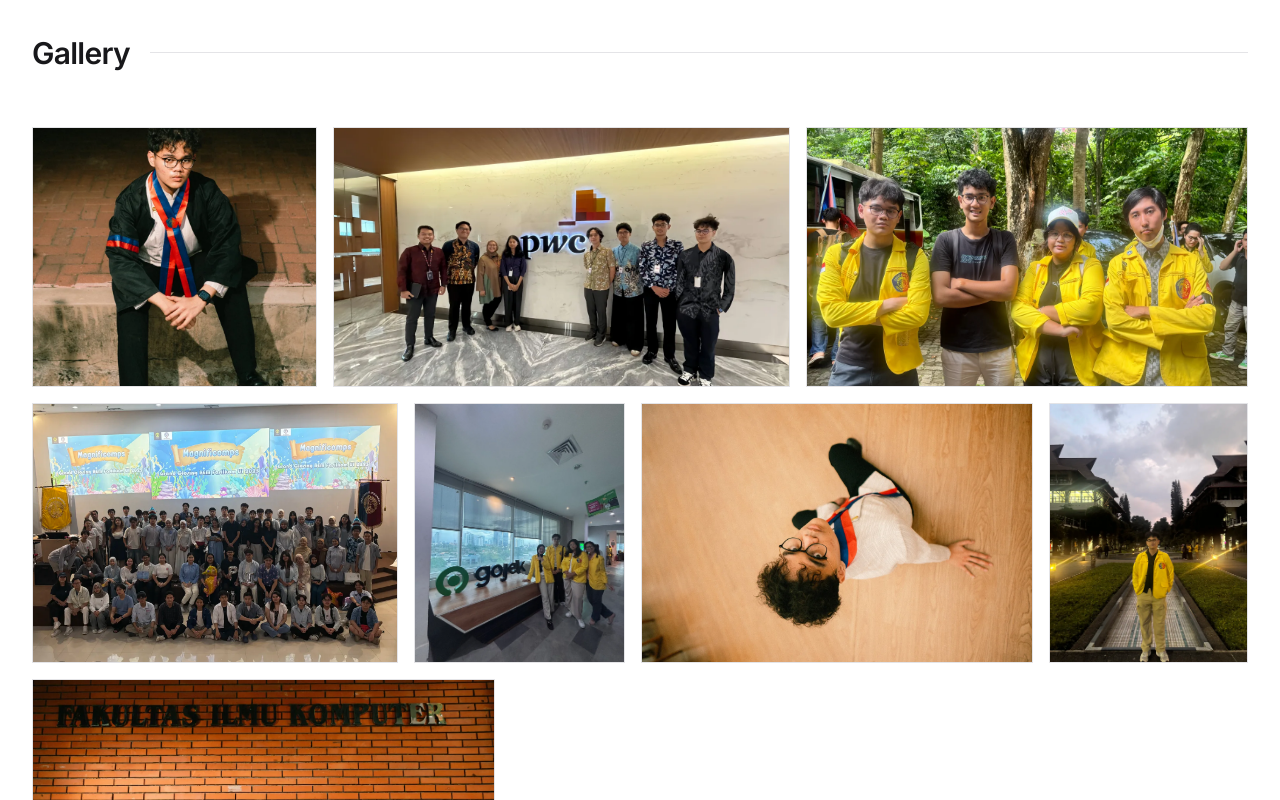
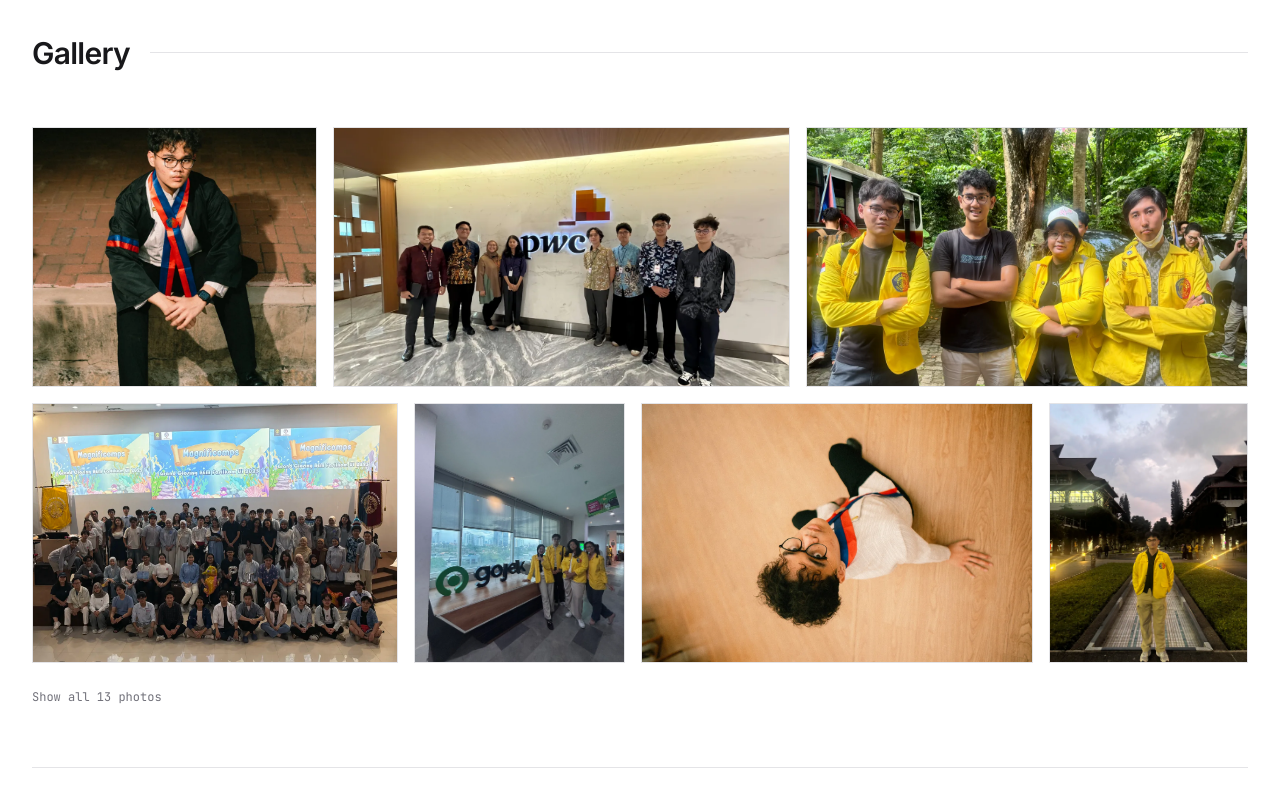
Before and after one commit to wahyuhiddayat/wahyuht, a Next.js app: page / in a window 1280 px wide. Shown: the part 5440-6240 px from the top of the page. Built offline with nearby package versions, Linux system fonts and the light colour scheme.

Commit message:
fix: fill gallery rows edge to edge and clip preview to two rows

```diff
--- a/src/app/globals.css
+++ b/src/app/globals.css
@@ -119,20 +119,23 @@ body {
     @apply border-b-0;
   }
 
-  /* Photo rows: fixed-height rows that stretch to full width; the ::after filler keeps the last row unstretched */
+  /* Photo rows: fixed-height rows that stretch to full width, cropping each photo slightly to fit */
   .photo-rows {
     --row-height: 110px;
-    @apply flex flex-wrap gap-3 lg:gap-4;
+    --row-gap: 0.75rem;
+    @apply flex flex-wrap;
+    gap: var(--row-gap);
+  }
+
+  /* Clips to exactly two rows, so the preview never ends on a half-empty row at any width */
+  .photo-rows-collapsed {
+    max-height: calc(var(--row-height) * 2 + var(--row-gap));
+    overflow: hidden;
   }
 
   .photo-rows > * {
     height: var(--row-height);
     flex-grow: 1;
-  }
-
-  .photo-rows::after {
-    content: "";
-    flex-grow: 10;
   }
 
   @screen sm {
@@ -144,6 +147,7 @@ body {
   @screen lg {
     .photo-rows {
       --row-height: 260px;
+      --row-gap: 1rem;
     }
   }
 }
--- a/src/components/sections/GallerySection.tsx
+++ b/src/components/sections/GallerySection.tsx
@@ -5,21 +5,17 @@ import Image from "next/image";
 import SectionHeading from "@/components/SectionHeading";
 import { personalData } from "@/data/personal";
 
-// Roughly two rows on desktop, so the section stays short until someone asks for more.
-const COLLAPSED_COUNT = 8;
-
-/** Shows the wider photo collection, collapsed to a preview until expanded. */
+/** Shows the wider photo collection, clipped to a two-row preview until expanded. */
 export default function GallerySection() {
   const [isExpanded, setIsExpanded] = useState(false);
   const photos = personalData.galleryPhotos;
-  const visiblePhotos = isExpanded ? photos : photos.slice(0, COLLAPSED_COUNT);
 
   return (
     <section id="gallery" className="py-14 lg:pt-16 lg:pb-12 border-b border-hairline scroll-mt-16">
       <SectionHeading>Gallery</SectionHeading>
 
-      <div className="photo-rows">
-        {visiblePhotos.map((photo) => (
+      <div className={isExpanded ? "photo-rows" : "photo-rows photo-rows-collapsed"}>
+        {photos.map((photo) => (
           <div key={photo.src}>
             <Image
               src={photo.src}
@@ -34,7 +30,6 @@ export default function GallerySection() {
         ))}
       </div>
 
-      {photos.length > COLLAPSED_COUNT && (
       <button
         type="button"
         onClick={() => setIsExpanded((expanded) => !expanded)}
@@ -43,7 +38,6 @@ export default function GallerySection() {
       >
         {isExpanded ? "Show fewer" : `Show all ${photos.length} photos`}
       </button>
-      )}
     </section>
   );
 }
```
Lines whose indentation alone changed are shown as unchanged.
